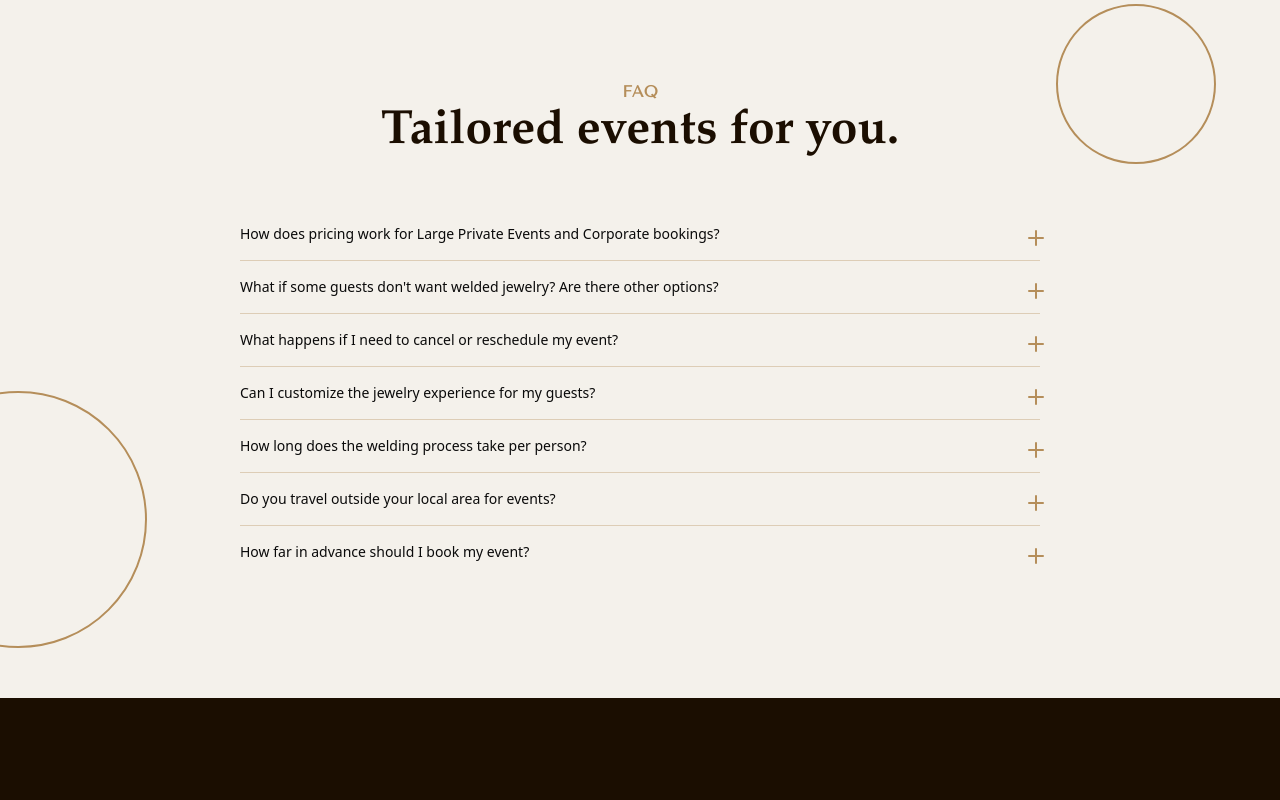
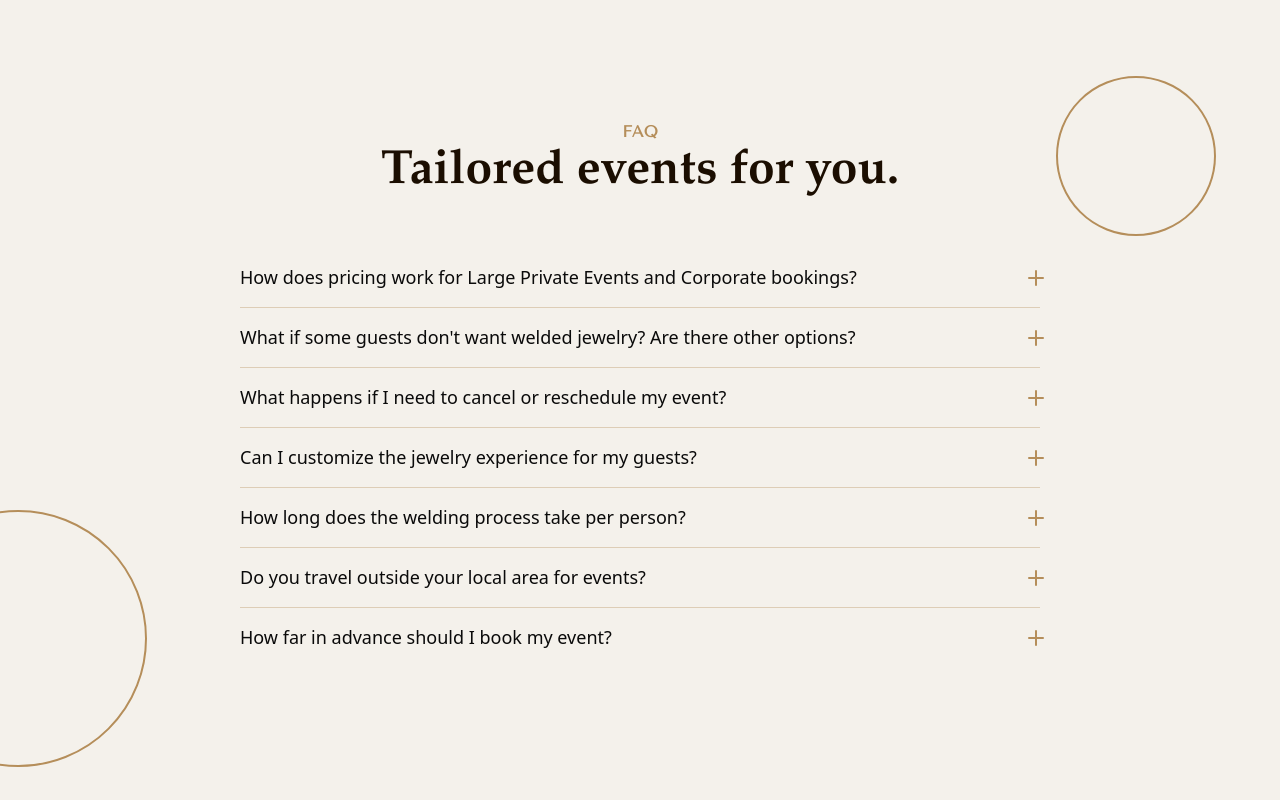
Before and after one commit to saliftankoano/goldenbond, a Next.js app: page / in a window 1280 px wide. Shown: the top 800 px of the page. Built offline with nearby package versions, Linux system fonts and the light colour scheme.

Commit message:
additional adjusment to faq layout

```diff
--- a/app/(landing)/Faq.tsx
+++ b/app/(landing)/Faq.tsx
@@ -8,8 +8,8 @@ import {
 import Image from "next/image";
 export default function Faq() {
     return (
-        <section className="bg-[#F4F1EB] w-full relative overflow-hidden">
-            <div className="header flex flex-col items-center justify-center pt-[10vh] relative">
+        <section className="bg-[#F4F1EB] w-full h-[919px] relative overflow-hidden">
+            <div className="header flex flex-col items-center justify-center pt-[15vh] relative">
                 <div className="header">
                     <h2 className="text-center text-[#B58E5A] text-[16px] font-bold  tenor-font">FAQ</h2>
                 </div>
@@ -21,10 +21,10 @@ export default function Faq() {
                     alt="small ellipse"
                     width={160}
                     height={160}
-                    className="absolute top-1/2 -translate-y-1/2 right-4 md:right-8 lg:right-16 w-[80px] h-[80px] sm:w-[120px] sm:h-[120px] md:w-[160px] md:h-[160px] z-10"
+                    className="absolute top-3/4 -translate-y-1/2 right-4 md:right-8 lg:right-16 w-[80px] h-[80px] sm:w-[120px] sm:h-[120px] md:w-[160px] md:h-[160px] z-10"
                 />
             </div>
-            <div className="faq-container max-w-[1180px] mx-auto px-4 sm:px-8 md:px-16 lg:px-[100px] xl:px-[190px] pb-[15vh] pt-[5vh] relative">
+            <div className="faq-container max-w-[1180px] mx-auto px-4 sm:px-8 md:px-16 lg:px-[100px] xl:px-[190px] pb-[0vh] pt-[5vh] relative">
                 <div className="max-w-[800px] mx-auto">
                     <Accordion type="single" collapsible className="w-full">
                         <AccordionItem value="item-1">
@@ -76,7 +76,7 @@ export default function Faq() {
                     alt="large ellipse"
                     width={257}
                     height={257}
-                    className="absolute bottom-[50px] -left-[50px] sm:-left-[80px] md:-left-[120px] lg:-left-[160px] w-[120px] h-[120px] sm:w-[180px] sm:h-[180px] md:w-[220px] md:h-[220px] lg:w-[257px] lg:h-[257px] z-0"
+                    className="absolute -bottom-[100px] -left-[50px] sm:-left-[80px] md:-left-[120px] lg:-left-[160px] w-[120px] h-[120px] sm:w-[180px] sm:h-[180px] md:w-[220px] md:h-[220px] lg:w-[257px] lg:h-[257px] z-0"
                 />
             </div>
         </section>
--- a/components/ui/accordion.tsx
+++ b/components/ui/accordion.tsx
@@ -35,7 +35,7 @@ function AccordionTrigger({
       <AccordionPrimitive.Trigger
         data-slot="accordion-trigger"
         className={cn(
-          "group focus-visible:border-ring focus-visible:ring-ring/50 flex flex-1 items-start justify-between gap-4 rounded-md py-4 text-left text-sm font-medium transition-all outline-none hover:underline focus-visible:ring-[3px] disabled:pointer-events-none disabled:opacity-50",
+          "group focus-visible:border-ring focus-visible:ring-ring/50 flex flex-1 items-start justify-between gap-4 rounded-md py-4 text-left text-[18px] font-medium transition-all outline-none hover:underline focus-visible:ring-[3px] disabled:pointer-events-none disabled:opacity-50",
           className
         )}
         {...props}
@@ -58,7 +58,7 @@ function AccordionContent({
   return (
     <AccordionPrimitive.Content
       data-slot="accordion-content"
-      className="data-[state=closed]:animate-accordion-up data-[state=open]:animate-accordion-down overflow-hidden text-sm"
+      className="data-[state=closed]:animate-accordion-up data-[state=open]:animate-accordion-down overflow-hidden text-[16px]"
       {...props}
     >
       <div className={cn("pt-0 pb-4", className)}>{children}</div>
```
